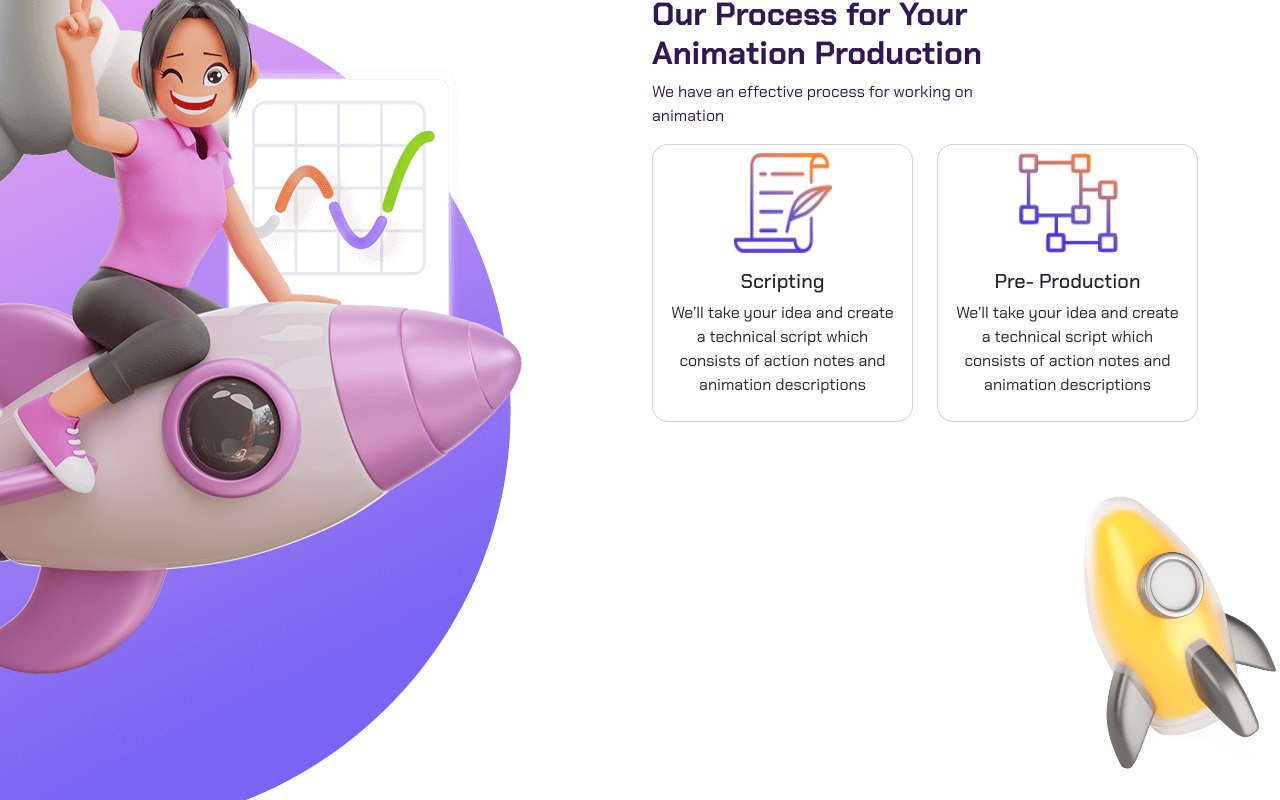
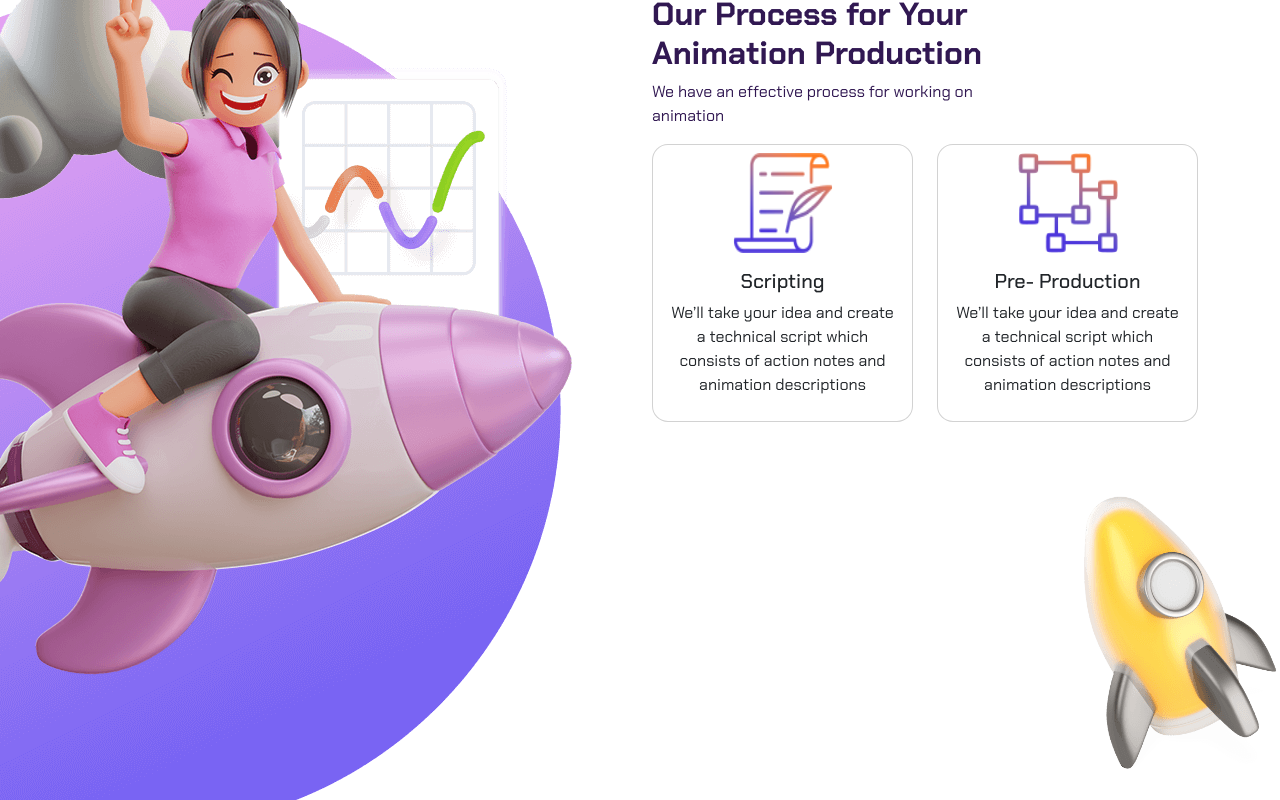
Before and after one commit to burillu/proj-html-vuejs, a Vue app: page / in a window 1280 px wide. In both pictures the pointer is over the picture 96 px from the left and 3806 px from the top of the page. Shown: the part 3406-4206 px from the top of the page. Built offline with nearby package versions, Linux system fonts and the light colour scheme.

Commit message:
add transition in img process

```diff
--- a/src/components/main/AppOurProcess.vue
+++ b/src/components/main/AppOurProcess.vue
@@ -52,7 +52,13 @@ div.col-6 {
         //width: 120%;
         left: -70%;
         top: 0;
+        transition: all 1s;
+        z-index: 100;
 
+    }
+
+    img:hover {
+        transform: translate(50px, 0);
     }
 }
 </style>
```
